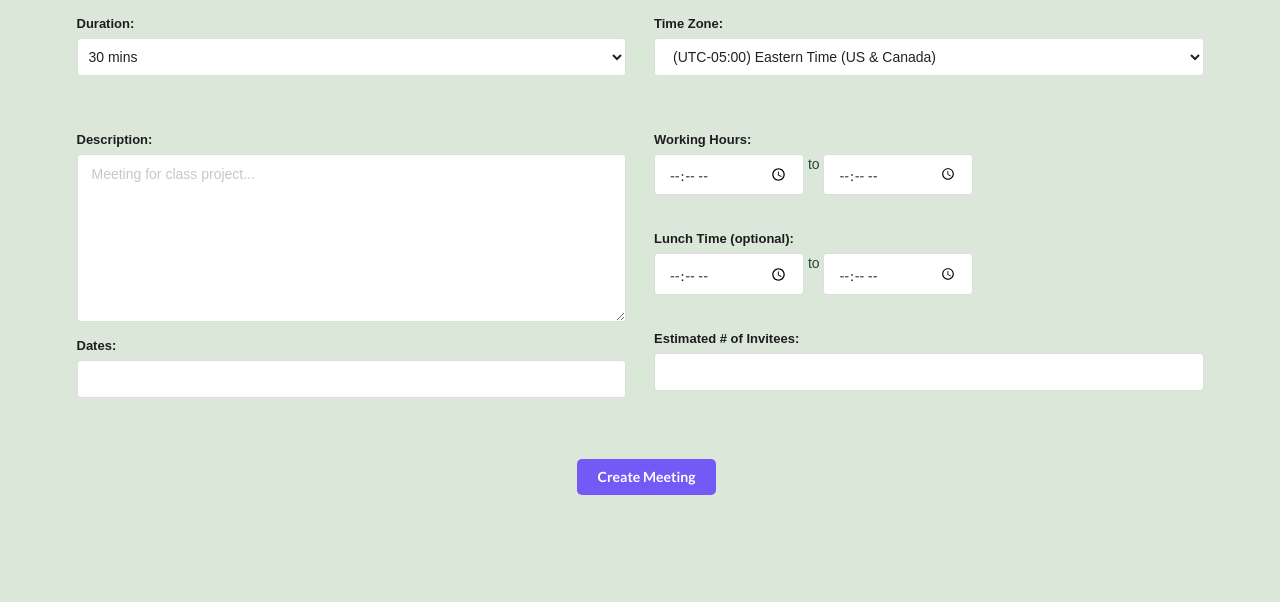
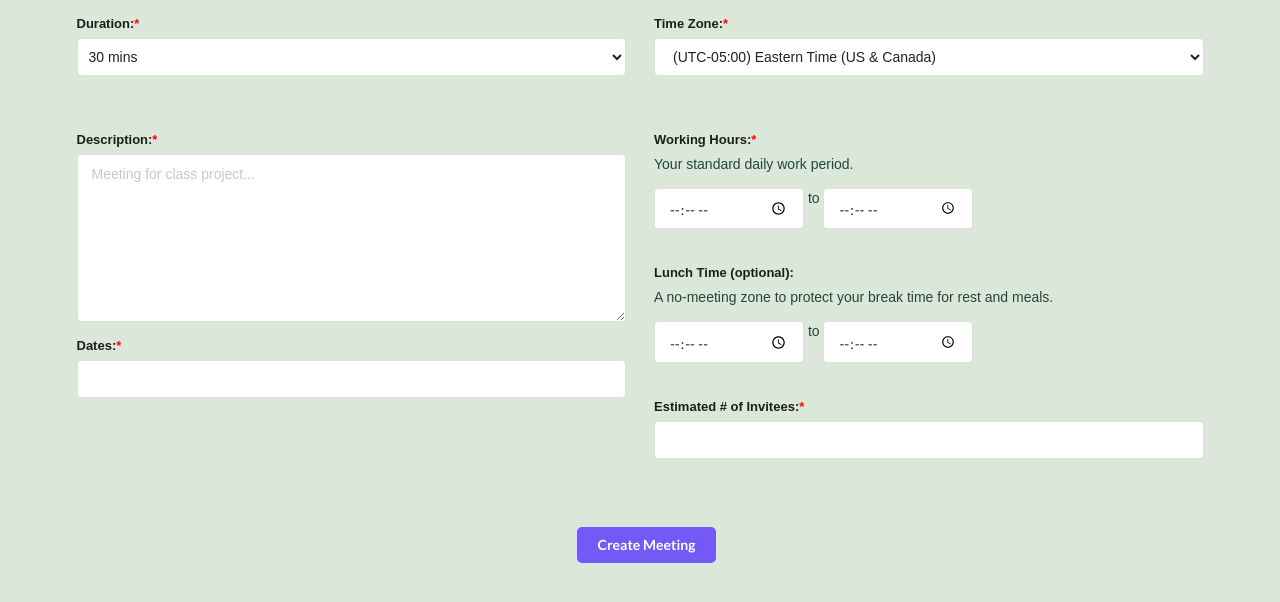
Before and after one commit to notluckycharm/ScheduleKing, a Flask app: page /host in a window 1280 px wide. Shown: the part 169-771 px from the top of the page. Run offline with Flask 3, Linux system fonts and the light colour scheme; some libraries are stand-ins or nearby versions.

Commit message:
modified host form: asterisks, description for fields

```diff
--- a/templates/host_form.html
+++ b/templates/host_form.html
@@ -13,6 +13,11 @@
     <link rel="stylesheet" href="/../static/style.css" />
     <link rel="stylesheet" href="https://cdnjs.cloudflare.com/ajax/libs/jquery-timepicker/1.13.18/jquery.timepicker.min.css">
     <script src="https://cdn.jsdelivr.net/npm/jquery-ui-multidatespicker/jquery-ui.multidatespicker.js"></script>
+    <style>
+        .required-asterisk {
+            color: red;
+        }
+    </style>
 </head>
 <body>
     <header>
@@ -24,7 +29,7 @@
             <div class="ui grid">
                 <div class="eight wide column">
                     <div class="field">
-                        <label for="duration">Duration:</label>
+                        <label for="duration">Duration:<span class="required-asterisk">*</span></label>
                         <select name="duration" id="duration" class="ui fluid dropdown">
                             <option value="30">30 mins</option>
                             <option value="60">60 mins</option>
@@ -35,17 +40,17 @@
                     </div>
                     <!-- Hidden -->
                     <div class="field" id="customDuration" style="display: none;">
-                        <label for="custom_duration">Enter Duration (in minutes):</label>
+                        <label for="custom_duration">Enter Duration (in minutes):<span class="required-asterisk">*</span></label>
                         <input type="number" id="custom_duration" name="custom_duration" min="1">
                     </div>
 
                     <div class="field">
-                        <label for="description">Description:</label>
+                        <label for="description">Description:<span class="required-asterisk">*</span></label>
                         <textarea name="description" placeholder="Meeting for class project..."></textarea>
                     </div>
 
                     <div class="field">
-                        <label for="dates">Dates:</label>
+                        <label for="dates">Dates:<span class="required-asterisk">*</span></label>
                         <input type="text" id="dates" name="dates">
                     </div>
 
@@ -53,7 +58,7 @@
 
                 <div class="eight wide column">
                     <div class="field">
-                        <label for="timezone">Time Zone:</label>
+                        <label for="timezone">Time Zone:<span class="required-asterisk">*</span></label>
                         <select name="timezone">
                             <!-- US Time Zones -->
                             <option value="-05:00">(UTC-05:00) Eastern Time (US & Canada)</option>
@@ -82,18 +87,20 @@
                     </div>
 
                     <div class="field">
-                        <label for="working_hours">Working Hours:</label>
+                        <label for="working_hours">Working Hours:<span class="required-asterisk">*</span></label>
+                        <p>Your standard daily work period.</p>
                         <input type="time" name="work_hours_start" style="width: 150px;"> to
                         <input type="time" name="work_hours_end" style="width: 150px;"><br><br>
                     </div>
 
                     <div class="field">
-                        <label for="lunch">Lunch Time (optional):</label>
+                        <label for="lunch">Lunch Time (optional): </label>
+                        <p>A no-meeting zone to protect your break time for rest and meals.</p>
                         <input type="time" name="lunch_start" style="width: 150px;"> to
                         <input type="time" name="lunch_end" style="width: 150px;"><br><br>
                     </div>
                     <div class="field">
-                        <label for="invitees">Estimated # of Invitees:</label>
+                        <label for="invitees">Estimated # of Invitees:<span class="required-asterisk">*</span></label>
                         <input type="number" id="invitees" name="invitees" min="1"><br><br>
                     </div>
                 </div>
--- a/templates/meeting_created.html
+++ b/templates/meeting_created.html
@@ -77,7 +77,8 @@
               {{ meeting_code }}
               <i class="fas fa-copy copy-icon" onclick="copyToClipboard()"></i>
           </div>
-          <p>Please send this code to your invitees. Once enough people have connected their calendars to Schedule King, Schedule King will automatically find the best time for your team.</p>
+          <p>Please send this code to your invitees. </p>
+            <p>Once enough people have connected their calendars to Schedule King, Schedule King will automatically find the best time for your team.</p>
           <p id="participantCount" class="ui center aligned">0 out of {{ participantcount }} participants have filled out their calendar availability!</p>
           <input
             type="button"
```
Also changed, not shown: templates/invitee_form.html (+6 -1 lines), instance/db.sqlite (added).
